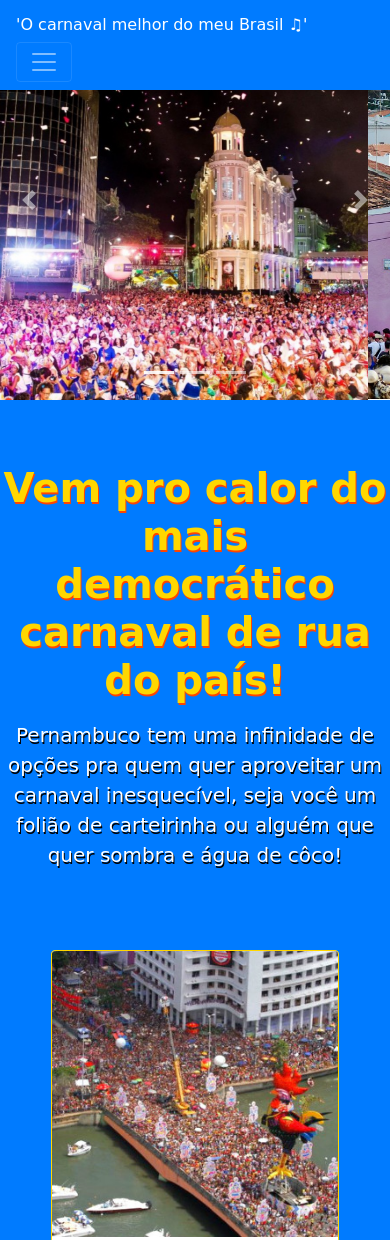
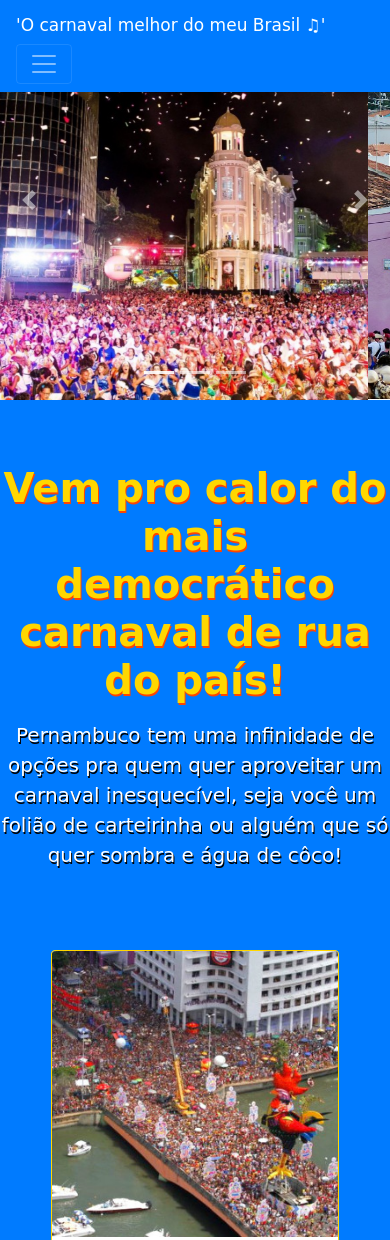
Before and after one commit to allanacaldas/ProjetoAula02-REPROGRAMA, a plain HTML site: page index.html in a window 390 px wide. Shown: the top 1240 px of the page. Drawn offline with nearby package versions, Linux system fonts and the light colour scheme; a web font is replaced by a local one.

Commit message:
Subindo meu projeto inicial da Aula referente ao conteúdo de Bootstrap

```diff
--- a/index.html
+++ b/index.html
@@ -117,7 +117,7 @@
       <h1 class="text-center fonte-texto-artigo pt-5 pb-2"> Vem pro calor do mais democrático carnaval de rua do país!
       </h1>
       <p class="text-center fonte-texto-artigo-subtitle1 pb-5"> Pernambuco tem uma infinidade de opções pra
-        quem quer aproveitar um carnaval inesquecível, seja você um folião de carteirinha ou alguém que quer sombra e
+        quem quer aproveitar um carnaval inesquecível, seja você um folião de carteirinha ou alguém que só quer sombra e
         água de côco!
       </p>
 
--- a/src/css/style.css
+++ b/src/css/style.css
@@ -65,7 +65,7 @@ footer{
 
  @media screen and (max-width: 480px) {
      a.navbar-brand{
-         font-size: 16px;
+         font-size: 17px;
      }
 
  }
```
